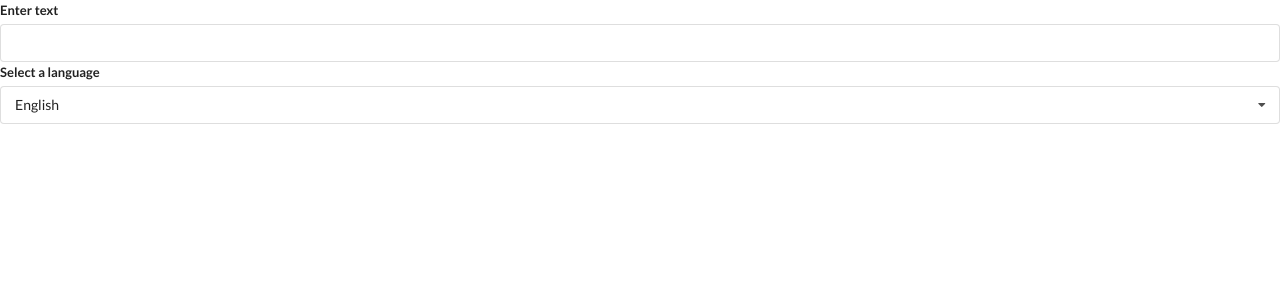
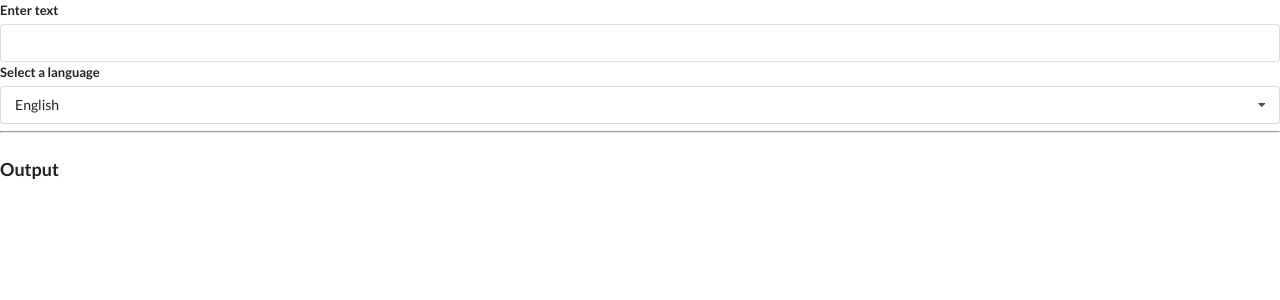
Before and after one commit to VaderSteve76/widgets-hooks, a React (Create React App) app in the folder widgets-hooks/: page / in a window 1280 px wide. Shown: the top 300 px of the page. Built offline with nearby package versions, Linux system fonts and the light colour scheme.

Commit message:
Added convert boilerplate

```diff
--- /dev/null
+++ b/widgets-hooks/src/components/Convert.js
@@ -0,0 +1,12 @@
+import React, { useEffect, useState } from 'react';
+
+
+const Convert = ({ language, text }) => {
+  useEffect(() => {
+    console.log('lang or text');
+  }, [language, text]);
+
+  return <div />;
+};
+
+export default Convert;
--- a/widgets-hooks/src/components/Translate.js
+++ b/widgets-hooks/src/components/Translate.js
@@ -1,5 +1,8 @@
 import React, { useState } from 'react';
 import Dropdown from './Dropdown';
+import Convert from './Convert';
+
+// AIzaSyCHUCmpR7cT_yDFHC98CZJy2LTms-IwDlM
 
 const options = [
   {
@@ -38,6 +41,9 @@
         onSelectedChange={setLanguage}
         options={options}
       />
+      <hr />
+      <h3 className="ui header">Output</h3>
+      <Convert text={text} language={language} />
     </div>
   );
 };
```
